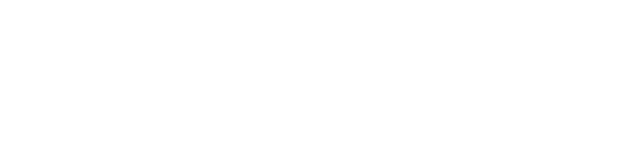
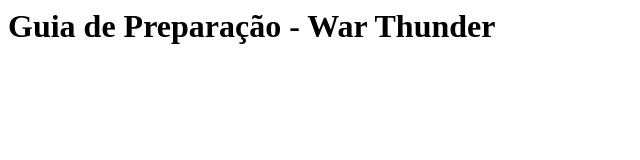
Before and after one commit to FelipeTek13/projeto-devops-cicd, a plain HTML site: page index.html in a window 1280 px wide. Shown: the whole page, without its empty margins (0-640 px from the left). Drawn offline with Linux system fonts and the light colour scheme.

Commit message:
Adiciona titulo principal da pagina

```diff
--- a/index.html
+++ b/index.html
@@ -1,4 +1,5 @@
 <html>
   <body>
+    <h1>Guia de Preparação - War Thunder</h1>
   </body>
 </html>
```
